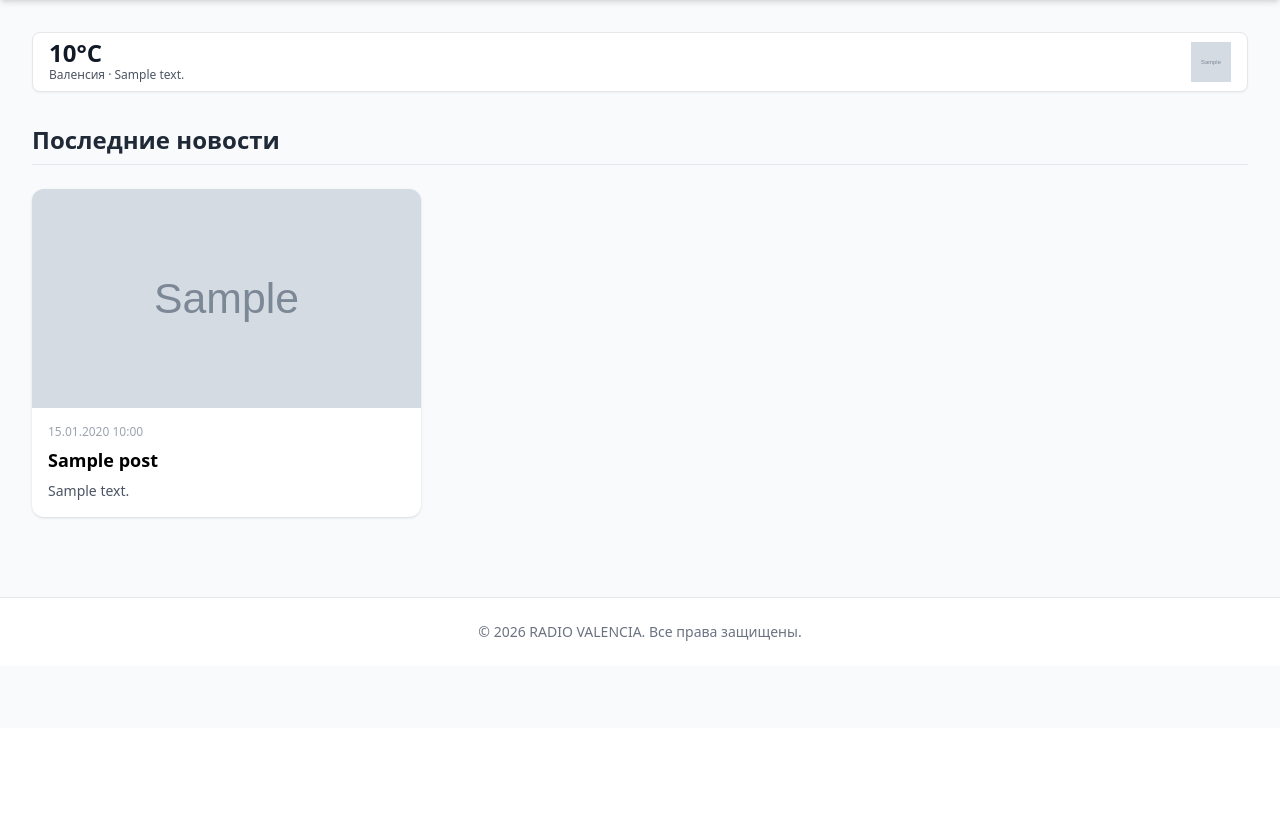
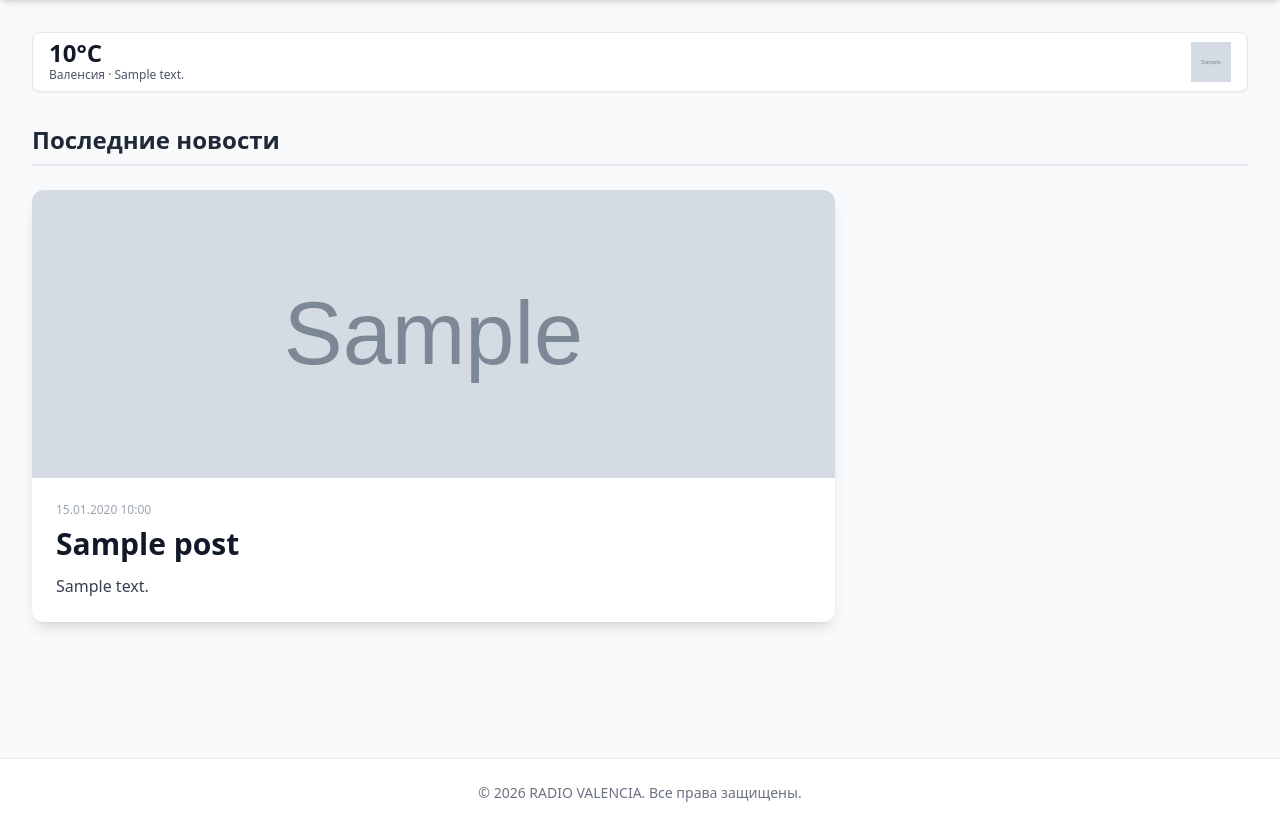
Before and after one commit to ne-proger/radio-valencia, a Flask app: template templates/home.html in a window 1280 px wide. Shown: the part 72-899 px from the top of the page. Before the commit the page ends 713 px from the top, so only its background shows below. Run offline with Flask 3, Linux system fonts and the light colour scheme; the template is opened without the code that fills it: most values are stand-ins (such as "Sample title", 1, 10 or a date in 2020); grey boxes marked "Sample" are stand-in pictures; some libraries are stand-ins or nearby versions.

Commit message:
Fix homepage cards: make full card clickable with hover overlay

```diff
--- a/templates/home.html
+++ b/templates/home.html
@@ -1,137 +1,177 @@
 {% extends "base.html" %}
 
 {% block title %}Главная — RADIO VALENCIA{% endblock %}
-{% block description %}RADIO VALENCIA — свежие новости Валенсии{% endblock %}
+{% block description %}RADIO VALENCIA — свежие новости Валенсии: история, финансы, спорт и многое другое{% endblock %}
 {% block og_title %}Главная — RADIO VALENCIA{% endblock %}
-{% block og_description %}Последние новости Валенсии{% endblock %}
+{% block og_description %}Последние новости и статьи из Валенсии на RADIO VALENCIA{% endblock %}
 
 {% block content %}
 
+<!-- ПОГОДА -->
 <div class="mb-8">
     {% include '_weather_widget.html' %}
 </div>
 
-<h2 class="text-xl sm:text-2xl font-bold text-gray-800 mb-6 border-b border-gray-200 pb-2">
+<h2 class="text-xl sm:text-2xl font-bold text-gray-800 mb-6 border-b-2 border-gray-200 pb-2">
     Последние новости
 </h2>
 
 {% if posts %}
 
-{# ---------------- PINNED POST ---------------- #}
-{% set pinned = posts[0] if posts[0].is_pinned else none %}
+{# ---------- РАЗДЕЛЕНИЕ ПОСТОВ ---------- #}
+{% set pinned_post = none %}
+{% set normal_posts = [] %}
 
-{% if pinned %}
-<a href="{{ url_for('post', post_id=pinned.id) }}"
-   class="block mb-12 group">
+{% for post in posts %}
+    {% if post.is_pinned and page == 1 and pinned_post is none %}
+        {% set pinned_post = post %}
+    {% else %}
+        {% set _ = normal_posts.append(post) %}
+    {% endif %}
+{% endfor %}
 
-    <div class="bg-white rounded-2xl shadow-lg overflow-hidden">
-        <div class="aspect-[16/9] bg-gray-200 overflow-hidden relative">
-            {% if pinned.main_image_url %}
-                <img src="{{ pinned.main_image_url }}"
-                     alt="{{ pinned.title }}"
-                     class="w-full h-full object-cover transition-transform duration-500 group-hover:scale-105">
-            {% endif %}
+{# ---------- HERO ---------- #}
+{% if pinned_post %}
+<a href="{{ url_for('post', post_id=pinned_post.id) }}"
+   class="block bg-gray-100 mb-14 rounded-2xl group">
 
-            <div class="absolute inset-0 bg-black/30 opacity-0 group-hover:opacity-100 transition"></div>
+    <div class="p-6 sm:p-8 lg:p-10">
+        <div class="bg-white rounded-2xl shadow-xl overflow-hidden border-l-8 border-red-600">
+
+            <div class="relative h-64 sm:h-80 lg:h-[500px] overflow-hidden">
+                <img src="{{ pinned_post.main_image_url }}"
+                     alt="{{ pinned_post.title }}"
+                     class="w-full h-full object-cover transition-transform duration-700 group-hover:scale-105"
+                     loading="lazy">
+                <div class="absolute inset-0 bg-gradient-to-t from-black/50 to-transparent opacity-0 group-hover:opacity-100 transition-opacity duration-500 pointer-events-none"></div>
             </div>
 
-        <div class="p-6 sm:p-8">
-            <span class="inline-block mb-3 text-xs font-bold uppercase text-red-600">
-                Закреплено
+            <div class="p-6 lg:p-10">
+                <span class="inline-block mb-3 text-sm font-bold uppercase text-red-600">
+                    Главная тема
                 </span>
 
-            <h1 class="text-2xl sm:text-3xl lg:text-4xl font-bold leading-tight mb-4">
-                {{ pinned.title }}
+                <h1 class="text-3xl sm:text-4xl lg:text-5xl font-bold text-gray-900 mb-4">
+                    {{ pinned_post.title }}
                 </h1>
 
-            <p class="text-gray-700 text-base sm:text-lg line-clamp-4">
-                {{ pinned.content | markdown | striptags }}
+                <p class="text-lg lg:text-xl text-gray-700 line-clamp-4 mb-6">
+                    {{ pinned_post.content | markdown | striptags }}
                 </p>
 
-            <div class="mt-4 text-sm text-gray-400">
-                {{ pinned.date_posted.strftime('%d.%m.%Y %H:%M') }}
+                <span class="text-red-600 font-bold text-lg">
+                    Читать полностью →
+                </span>
             </div>
+
         </div>
     </div>
 </a>
 {% endif %}
 
-{# ---------------- NEWS GRID ---------------- #}
+{# ---------- РЕДАКЦИОННЫЙ БЛОК ---------- #}
+{% if normal_posts|length >= 1 %}
+{% set editor_main = normal_posts[0] %}
+{% set editor_side = normal_posts[1:3] %}
+{% set rest_posts = normal_posts[3:] %}
 
-<div class="grid grid-cols-1 sm:grid-cols-2 lg:grid-cols-3 gap-6">
+<section class="mb-14">
+    <div class="grid grid-cols-1 lg:grid-cols-3 gap-6">
 
-{% for post in posts if not post.is_pinned %}
+        <!-- КРУПНАЯ -->
+        <a href="{{ url_for('post', post_id=editor_main.id) }}"
+           class="lg:col-span-2 bg-white rounded-xl shadow-lg overflow-hidden group block">
 
-<a href="{{ url_for('post', post_id=post.id) }}"
-   class="group block bg-white rounded-xl shadow hover:shadow-xl transition overflow-hidden">
-
-    <div class="aspect-[16/9] bg-gray-200 overflow-hidden relative">
-        {% if post.main_image_url %}
-            <img src="{{ post.main_image_url }}"
-                 alt="{{ post.title }}"
-                 class="w-full h-full object-cover transition-transform duration-500 group-hover:scale-105">
-        {% endif %}
-        <div class="absolute inset-0 bg-black/20 opacity-0 group-hover:opacity-100 transition"></div>
+            <div class="relative h-72 overflow-hidden">
+                <img src="{{ editor_main.main_image_url }}"
+                     class="w-full h-full object-cover transition-transform duration-700 group-hover:scale-105"
+                     loading="lazy">
+                <div class="absolute inset-0 bg-black/30 opacity-0 group-hover:opacity-100 transition-opacity duration-500 pointer-events-none"></div>
             </div>
 
-    <div class="p-4 space-y-2">
-        <div class="text-xs text-gray-400">
-            {{ post.date_posted.strftime('%d.%m.%Y %H:%M') }}
+            <div class="p-6">
+                <span class="text-xs text-gray-400 block mb-2">
+                    {{ editor_main.date_posted.strftime('%d.%m.%Y %H:%M') }}
+                </span>
+
+                <h2 class="text-2xl lg:text-3xl font-bold text-gray-900 mb-3 group-hover:text-red-600 transition">
+                    {{ editor_main.title }}
+                </h2>
+
+                <p class="text-gray-700 line-clamp-3">
+                    {{ editor_main.content | markdown | striptags }}
+                </p>
+            </div>
+        </a>
+
+        <!-- ВТОРОСТЕПЕННЫЕ -->
+        <div class="flex flex-col gap-6">
+            {% for post in editor_side %}
+            <a href="{{ url_for('post', post_id=post.id) }}"
+               class="bg-white rounded-xl shadow-lg overflow-hidden group block">
+
+                <div class="relative h-40 overflow-hidden">
+                    <img src="{{ post.main_image_url }}"
+                         class="w-full h-full object-cover transition-transform duration-700 group-hover:scale-105"
+                         loading="lazy">
+                    <div class="absolute inset-0 bg-black/30 opacity-0 group-hover:opacity-100 transition-opacity duration-500 pointer-events-none"></div>
                 </div>
 
-        <h3 class="text-lg font-bold leading-snug line-clamp-3">
+                <div class="p-4">
+                    <span class="text-xs text-gray-400 block mb-2">
+                        {{ post.date_posted.strftime('%d.%m.%Y %H:%M') }}
+                    </span>
+
+                    <h3 class="text-lg font-bold text-gray-900 line-clamp-2 group-hover:text-red-600 transition mb-2">
                         {{ post.title }}
                     </h3>
 
-        <p class="text-sm text-gray-600 line-clamp-3">
+                    <p class="text-gray-600 line-clamp-2 text-sm">
                         {{ post.content | markdown | striptags }}
                     </p>
                 </div>
-
             </a>
-
             {% endfor %}
         </div>
 
-{# ---------------- PAGINATION ---------------- #}
+    </div>
+</section>
 
-{% if pagination.pages > 1 %}
-<div class="mt-12 flex justify-center">
-    <div class="flex items-center gap-2 flex-wrap">
+{# ---------- ОСНОВНАЯ ЛЕНТА ---------- #}
+{% if rest_posts %}
+<div class="grid grid-cols-1 md:grid-cols-2 lg:grid-cols-3 gap-6 mb-12">
+    {% for post in rest_posts %}
+    <a href="{{ url_for('post', post_id=post.id) }}"
+       class="bg-white rounded-lg shadow hover:shadow-lg transition overflow-hidden group block">
 
-        {% if pagination.has_prev %}
-        <a href="{{ url_for('home', page=pagination.prev_num) }}"
-           class="px-4 py-2 rounded bg-red-600 text-white hover:bg-red-700 transition">
-            ←
+        <div class="relative h-48 overflow-hidden">
+            <img src="{{ post.main_image_url }}"
+                 class="w-full h-full object-cover transition-transform duration-700 group-hover:scale-105"
+                 loading="lazy">
+            <div class="absolute inset-0 bg-black/30 opacity-0 group-hover:opacity-100 transition-opacity duration-500 pointer-events-none"></div>
+        </div>
+
+        <div class="p-4">
+            <span class="text-xs text-gray-400 block mb-2">
+                {{ post.date_posted.strftime('%d.%m.%Y %H:%M') }}
+            </span>
+
+            <h3 class="text-xl font-bold text-gray-900 line-clamp-3 mb-2 group-hover:text-red-600 transition">
+                {{ post.title }}
+            </h3>
+
+            <p class="text-gray-600 line-clamp-2">
+                {{ post.content | markdown | striptags }}
+            </p>
+        </div>
     </a>
+    {% endfor %}
+</div>
 {% endif %}
-
-        {% for p in range(1, pagination.pages + 1) %}
-            {% if p == page %}
-                <span class="px-4 py-2 rounded bg-red-100 text-red-700 font-bold">
-                    {{ p }}
-                </span>
-            {% else %}
-                <a href="{{ url_for('home', page=p) }}"
-                   class="px-4 py-2 rounded border border-gray-300 hover:bg-gray-100 transition">
-                    {{ p }}
-                </a>
-            {% endif %}
-        {% endfor %}
-
-        {% if pagination.has_next %}
-        <a href="{{ url_for('home', page=pagination.next_num) }}"
-           class="px-4 py-2 rounded bg-red-600 text-white hover:bg-red-700 transition">
-            →
-        </a>
-        {% endif %}
-
-    </div>
-</div>
 {% endif %}
 
 {% else %}
-<div class="text-center text-gray-500 py-12">
+<div class="text-center text-gray-600 py-12">
     Пока нет опубликованных новостей.
 </div>
 {% endif %}
```
Lines whose indentation alone changed are shown as unchanged.
